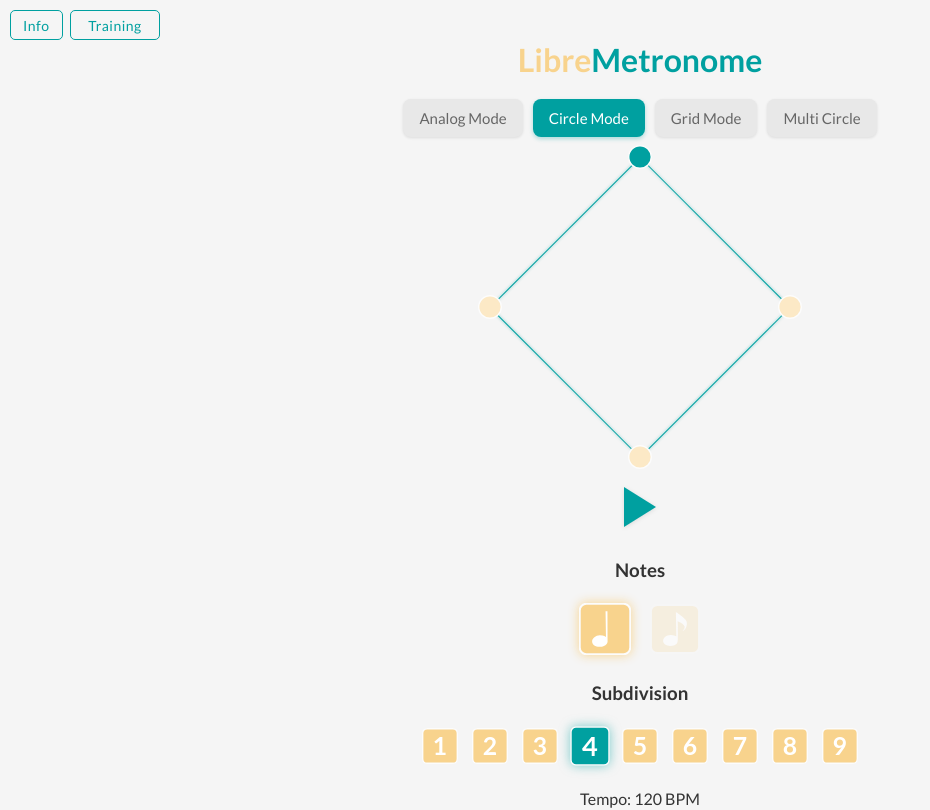
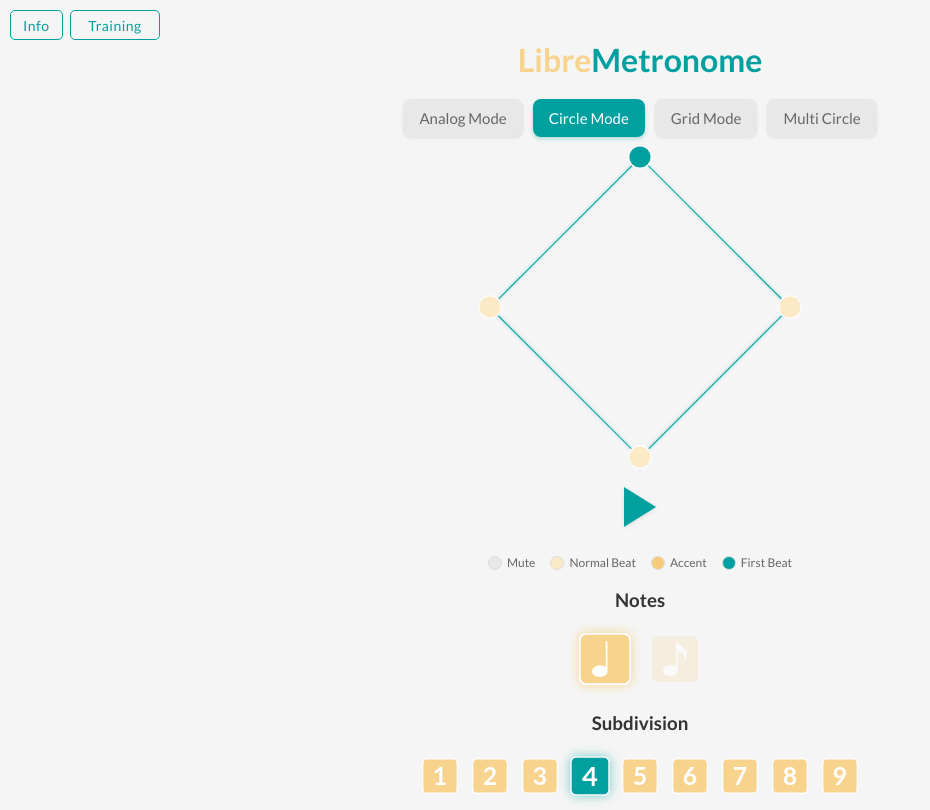
Before and after one commit to hybridpicker/LibreMetronome, a React (Create React App) app in the folder frontend/: page / in a window 1280 px wide. Shown: the top 810 px of the page, without its empty margins (0-930 px from the left). Built offline with nearby package versions, Linux system fonts and the light colour scheme; no server answers.

Commit message:
footer legende for user

```diff
--- a/frontend/src/components/AdvancedMetronome.js
+++ b/frontend/src/components/AdvancedMetronome.js
@@ -420,6 +420,64 @@ export function AdvancedMetronomeWithCircle({
           />
         </button>
       )}
+
+      {/* Legend - explain what the beat states mean */}
+      {!analogMode && (
+        <div style={{
+          marginTop: '15px',
+          display: 'flex',
+          justifyContent: 'center',
+          gap: '15px',
+          flexWrap: 'wrap',
+          fontSize: '12px',
+          color: '#666'
+        }}>
+          <div style={{ display: 'flex', alignItems: 'center' }}>
+            <div style={{
+              width: '12px',
+              height: '12px',
+              backgroundColor: '#e8e8e8',
+              borderRadius: '50%',
+              marginRight: '5px',
+              border: '1px solid #ddd'
+            }}></div>
+            Mute
+          </div>
+          <div style={{ display: 'flex', alignItems: 'center' }}>
+            <div style={{
+              width: '12px',
+              height: '12px',
+              backgroundColor: '#fce9c6',
+              borderRadius: '50%',
+              marginRight: '5px',
+              border: '1px solid #ddd'
+            }}></div>
+            Normal Beat
+          </div>
+          <div style={{ display: 'flex', alignItems: 'center' }}>
+            <div style={{
+              width: '12px',
+              height: '12px',
+              backgroundColor: '#f6cc7c',
+              borderRadius: '50%',
+              marginRight: '5px',
+              border: '1px solid #ddd'
+            }}></div>
+            Accent
+          </div>
+          <div style={{ display: 'flex', alignItems: 'center' }}>
+            <div style={{
+              width: '12px',
+              height: '12px',
+              backgroundColor: '#00a0a0',
+              borderRadius: '50%',
+              marginRight: '5px',
+              border: '1px solid #ddd'
+            }}></div>
+            First Beat
+          </div>
+        </div>
+      )}
     </div>
   );
 }
--- a/frontend/src/components/metronome/MultiCircleMode/BeatVisualizer.js
+++ b/frontend/src/components/metronome/MultiCircleMode/BeatVisualizer.js
@@ -32,14 +32,44 @@ const BeatVisualizer = ({
                      audioCtxRunning &&
                      !isTransitioning;
 
+    const beatState = settings.accents?.[i] || 1;
+
+    // For muted beats (state 0), render a placeholder that can be clicked
+    if (beatState === 0) {
+      return (
+        <div
+          key={i}
+          onClick={() => { if (isActiveUI) updateAccent(i); }}
+          style={{
+            position: "absolute",
+            left: `calc(50% + ${xPos}px - ${iconSize / 2}px)`,
+            top: `calc(50% + ${yPos}px - ${iconSize / 2}px)`,
+            width: `${iconSize}px`,
+            height: `${iconSize}px`,
+            borderRadius: '50%',
+            border: '2px dashed #ccc',
+            display: 'flex',
+            justifyContent: 'center',
+            alignItems: 'center',
+            color: '#ccc',
+            fontSize: '14px',
+            cursor: isActiveUI ? "pointer" : "default",
+            transition: "all 0.15s cubic-bezier(0.25, 0.1, 0.25, 1)"
+          }}
+        >
+          +
+        </div>
+      );
+    }
+
+    // Choose icon based on state
     let icon;
-    if (i === 0) {
+    if (beatState === 3) {
       icon = isActive ? firstBeatActive : firstBeat;
+    } else if (beatState === 2) {
+      icon = isActive ? accentedBeatActive : accentedBeat;
     } else {
-      const accent = settings.accents[i] || 1;
-      icon = accent === 2
-        ? isActive ? accentedBeatActive : accentedBeat
-        : isActive ? normalBeatActive : normalBeat;
+      icon = isActive ? normalBeatActive : normalBeat;
     }
 
     return (
@@ -47,14 +77,16 @@ const BeatVisualizer = ({
         key={i}
         src={icon}
         alt={`Beat ${i}`}
-        onClick={() => { if (isActiveUI && i !== 0) updateAccent(i); }}
+        onClick={() => { if (isActiveUI) updateAccent(i); }}
         className={`beat-icon ${isActive ? 'beat-icon-active' : ''}`}
         style={{
+          position: "absolute",
           left: `calc(50% + ${xPos}px - ${iconSize / 2}px)`,
           top: `calc(50% + ${yPos}px - ${iconSize / 2}px)`,
           width: `${iconSize}px`,
           height: `${iconSize}px`,
-          cursor: isActiveUI && i !== 0 ? "pointer" : "default",
+          cursor: isActiveUI ? "pointer" : "default",
+          transition: "all 0.15s cubic-bezier(0.25, 0.1, 0.25, 1)"
         }}
       />
     );
```
Also changed, not shown: frontend/src/components/metronome/CircleMode/CircleMetronome.js (+56 -0 lines).
